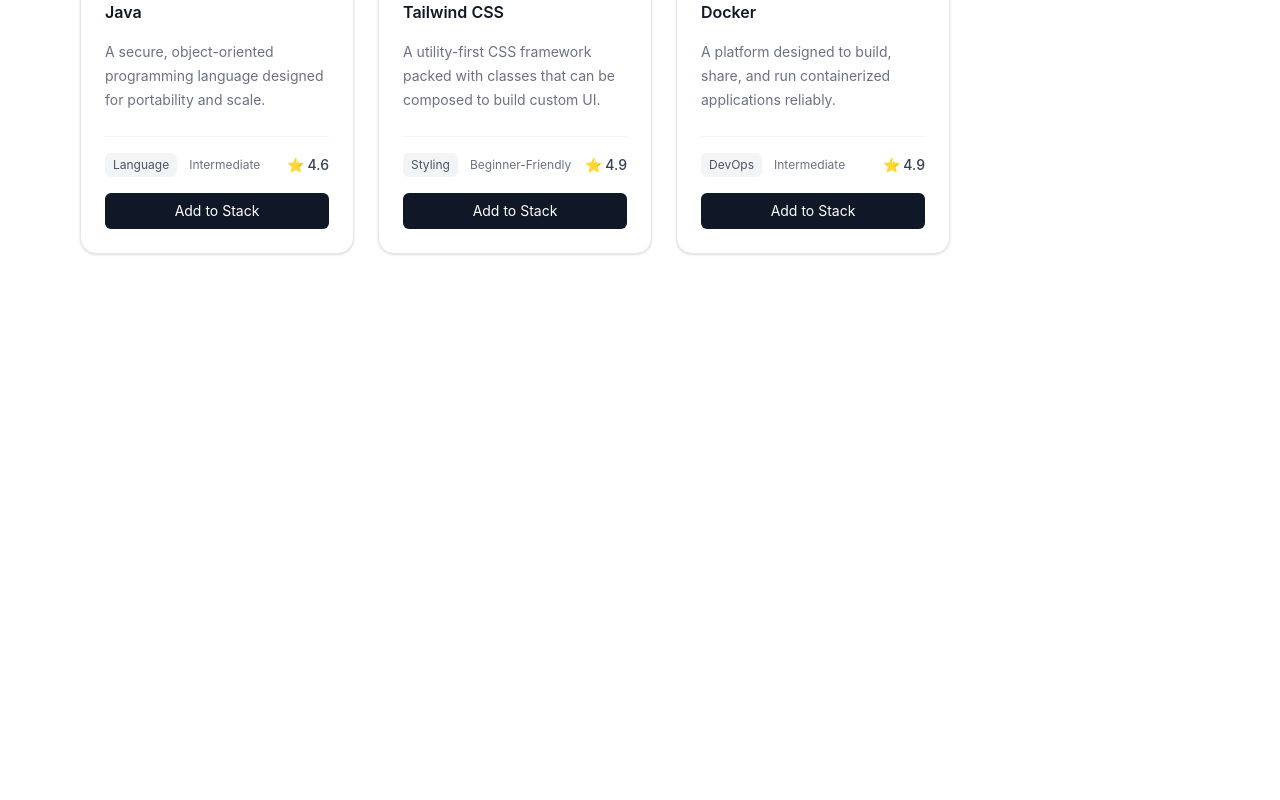
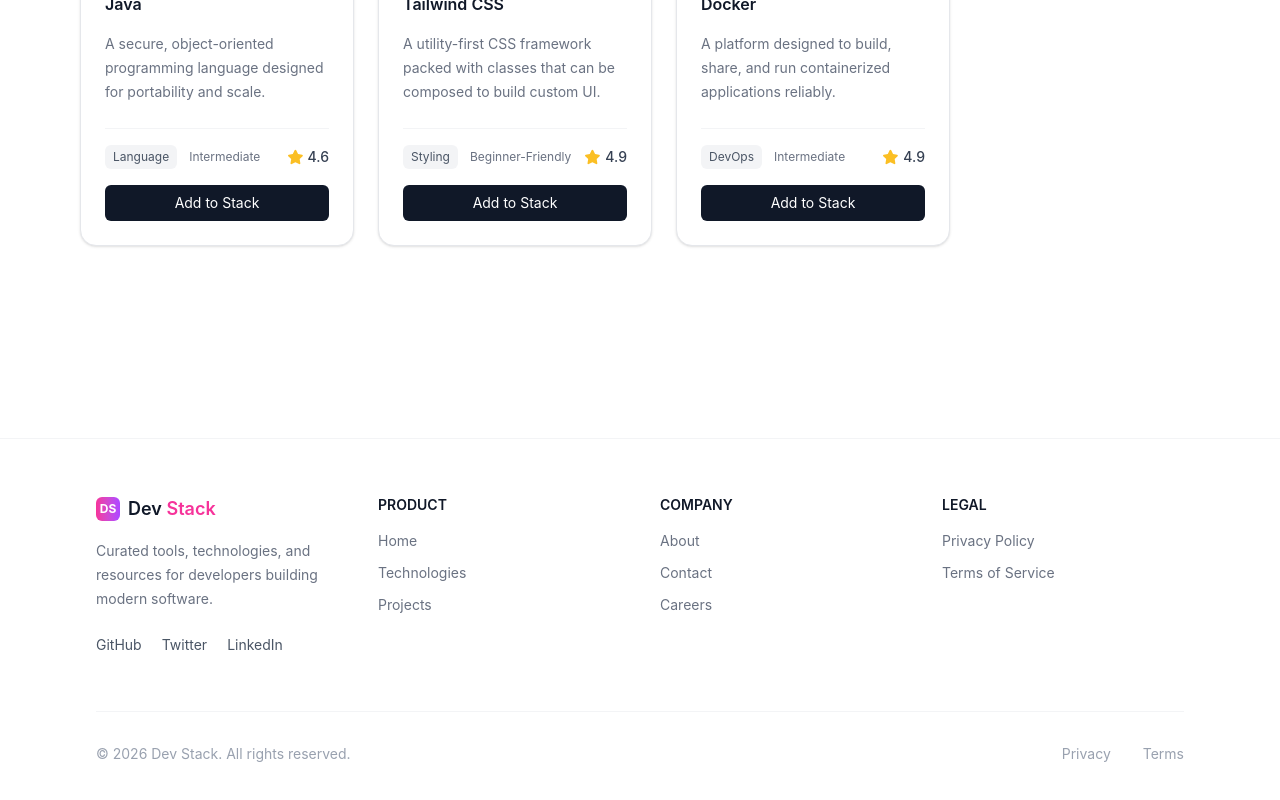
Before and after one commit to ArifsCreative/A5-DevStack-Builder, a React (Vite) app: page / in a window 1280 px wide. Shown: the part 1964-2764 px from the top of the page. Before the commit the page ends 2314 px from the top, so only its background shows below. Built offline with nearby package versions, Linux system fonts and the light colour scheme.

Commit message:
updated rating

```diff
--- a/src/App.tsx
+++ b/src/App.tsx
@@ -1,6 +1,7 @@
-import Banner from "./components/Banner"
-import Nav from "./components/Nav"
+import Banner from "./components/Banner";
+import Nav from "./components/Nav";
 import Technologies from "./components/Technologies"
+import Footer from "./components/Footer";
 
 
 
@@ -12,6 +13,7 @@
     <Nav />
     <Banner />
     <Technologies />
+    <Footer />
     </>
   )
 }
--- a/src/components/Banner.tsx
+++ b/src/components/Banner.tsx
@@ -2,7 +2,7 @@
 
 const Banner = () => {
   return (
-    <section className="bg-green-100">
+    <section className="bg-white">
       <div className="container mx-auto px-12 min-h-[500px] grid grid-cols-2 items-center gap-10">
         <div>
           <h1 className="text-5xl font-bold leading-tight">
--- /dev/null
+++ b/src/components/Footer.tsx
@@ -0,0 +1,98 @@
+const Footer = () => {
+  return (
+    <footer className="mt-24 border-t border-gray-100">
+      <div className="max-w-6xl mx-auto px-8 py-14">
+        {/* Top Footer */}
+
+        <div className="grid grid-cols-1 md:grid-cols-4 gap-10">
+          {/* Brand */}
+
+          <div>
+            <div className="flex items-center gap-2">
+              <div className="w-6 h-6 rounded-md bg-gradient-to-r from-pink-500 to-purple-500 flex items-center justify-center text-white text-xs font-bold">
+                DS
+              </div>
+
+              <h3 className="text-lg font-semibold text-gray-900">
+                Dev <span className="text-pink-500">Stack</span>
+              </h3>
+            </div>
+
+            <p className="mt-4 text-sm text-gray-500 leading-6">
+              Curated tools, technologies, and resources for developers building
+              modern software.
+            </p>
+
+            <div className="flex gap-5 mt-6 text-sm text-gray-600">
+              <a href="https://github.com/">GitHub</a>
+
+              <a href="https://twitter.com/">Twitter</a>
+
+              <a href="https://bd.linkedin.com/">LinkedIn</a>
+            </div>
+          </div>
+
+          {/* Producct */}
+
+          <div>
+            <h4 className="text-sm font-semibold text-gray-900 mb-4">
+              PRODUCT
+            </h4>
+
+            <ul className="space-y-3 text-sm text-gray-500">
+              <li>Home</li>
+
+              <li>Technologies</li>
+
+              <li>Projects</li>
+            </ul>
+          </div>
+
+          {/* Company */}
+
+          <div>
+            <h4 className="text-sm font-semibold text-gray-900 mb-4">
+              COMPANY
+            </h4>
+
+            <ul className="space-y-3 text-sm text-gray-500">
+              <li>About</li>
+
+              <li>Contact</li>
+
+              <li>Careers</li>
+            </ul>
+          </div>
+
+          {/* Legal */}
+
+          <div>
+            <h4 className="text-sm font-semibold text-gray-900 mb-4">LEGAL</h4>
+
+            <ul className="space-y-3 text-sm text-gray-500">
+              <li>Privacy Policy</li>
+
+              <li>Terms of Service</li>
+            </ul>
+          </div>
+        </div>
+
+        {/* Bottom Footer */}
+
+        <div className="border-t border-gray-100 mt-14 pt-8 flex flex-col md:flex-row justify-between items-center">
+          <p className="text-sm text-gray-400">
+            © 2026 Dev Stack. All rights reserved.
+          </p>
+
+          <div className="flex gap-8 text-sm text-gray-400 mt-4 md:mt-0">
+            <span>Privacy</span>
+
+            <span>Terms</span>
+          </div>
+        </div>
+      </div>
+    </footer>
+  );
+};
+
+export default Footer;
--- a/src/components/Technologies.tsx
+++ b/src/components/Technologies.tsx
@@ -12,6 +12,7 @@
 import JavaIcon from "../assets/icons/Java.svg";
 import TailwindIcon from "../assets/icons/Tailwind CSS.svg";
 import DockerIcon from "../assets/icons/Docker.svg";
+import StarIcon from "../assets/icons/Symbol.svg";
 
 type Technology = {
   name: string;
@@ -212,7 +213,7 @@
 
                 <div className="relative">
                   {technology.badge && (
-                    <span className="absolute top-0 right-0 px-2 py-1 text-[10px] rounded-full border border-pink-200 text-pink-500">
+                    <span className="absolute top-0 right-0 px-2 py-1 text-[10px] rounded-full border border-pink-100 text-sky-500 font-bold">
                       {technology.badge}
                     </span>
                   )}
@@ -245,9 +246,19 @@
                     </span>
                   </div>
 
-                  <span className="text-sm font-medium text-gray-700">
-                    ⭐ {technology.rating}
-                  </span>
+<div className="flex items-center gap-1">
+
+  <img
+    src={StarIcon}
+    alt="rating"
+    className="w-4 h-4"
+  />
+
+  <span className="text-sm font-medium text-gray-700">
+    {technology.rating}
+  </span>
+
+</div>
                 </div>
 
                 <button
```
Also changed, not shown: src/assets/icons/Symbol.svg (added).
